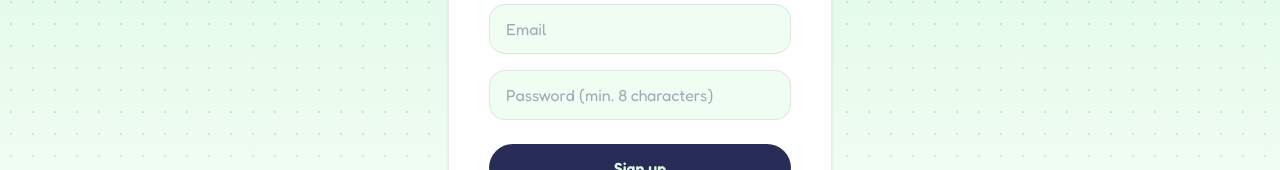
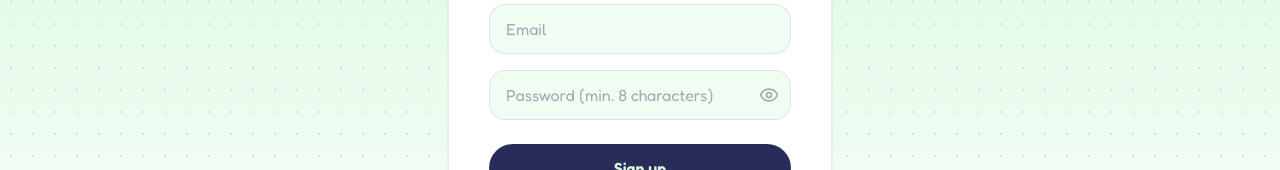
Before and after one commit to vinrsr/shortking, a Next.js app in the folder apps/web/: page /signup in a window 1280 px wide. Shown: the part 405-575 px from the top of the page. Built offline with nearby package versions, Linux system fonts and the light colour scheme.

Commit message:
Add toggle show password

```diff
--- a/apps/web/src/app/(auth)/login/page.tsx
+++ b/apps/web/src/app/(auth)/login/page.tsx
@@ -1,5 +1,6 @@
 "use client";
 
+import { Eye, EyeOff } from "lucide-react";
 import Link from "next/link";
 import { useRouter } from "next/navigation";
 import { useState } from "react";
@@ -10,6 +11,7 @@ export default function LoginPage() {
   const router = useRouter();
   const [error, setError] = useState<string | null>(null);
   const [submitting, setSubmitting] = useState(false);
+  const [showPassword, setShowPassword] = useState(false);
 
   async function handleSubmit(e: React.FormEvent<HTMLFormElement>) {
     e.preventDefault();
@@ -55,13 +57,23 @@ export default function LoginPage() {
             required
             className="rounded-2xl border border-deep/10 bg-bright/40 px-4 py-3 text-deep placeholder:text-deep/40 focus:border-deep/30 focus:outline-none"
           />
-          <input
-            type="password"
-            name="password"
-            placeholder="Password"
-            required
-            className="rounded-2xl border border-deep/10 bg-bright/40 px-4 py-3 text-deep placeholder:text-deep/40 focus:border-deep/30 focus:outline-none"
-          />
+          <div className="relative">
+            <input
+              type={showPassword ? "text" : "password"}
+              name="password"
+              placeholder="Password"
+              required
+              className="w-full rounded-2xl border border-deep/10 bg-bright/40 px-4 py-3 pr-11 text-deep placeholder:text-deep/40 focus:border-deep/30 focus:outline-none"
+            />
+            <button
+              type="button"
+              onClick={() => setShowPassword((v) => !v)}
+              aria-label={showPassword ? "Hide password" : "Show password"}
+              className="absolute inset-y-0 right-0 flex items-center px-3 text-deep/40 hover:text-deep/70"
+            >
+              {showPassword ? <EyeOff className="h-5 w-5" /> : <Eye className="h-5 w-5" />}
+            </button>
+          </div>
           <button
             type="submit"
             disabled={submitting}
--- a/apps/web/src/app/(auth)/signup/page.tsx
+++ b/apps/web/src/app/(auth)/signup/page.tsx
@@ -1,5 +1,6 @@
 "use client";
 
+import { Eye, EyeOff } from "lucide-react";
 import Link from "next/link";
 import { useRouter } from "next/navigation";
 import { useState } from "react";
@@ -10,6 +11,7 @@ export default function SignupPage() {
   const router = useRouter();
   const [error, setError] = useState<string | null>(null);
   const [submitting, setSubmitting] = useState(false);
+  const [showPassword, setShowPassword] = useState(false);
 
   async function handleSubmit(e: React.FormEvent<HTMLFormElement>) {
     e.preventDefault();
@@ -64,14 +66,24 @@ export default function SignupPage() {
             required
             className="rounded-2xl border border-deep/10 bg-bright/40 px-4 py-3 text-deep placeholder:text-deep/40 focus:border-deep/30 focus:outline-none"
           />
+          <div className="relative">
             <input
-            type="password"
+              type={showPassword ? "text" : "password"}
               name="password"
               placeholder="Password (min. 8 characters)"
               required
               minLength={8}
-            className="rounded-2xl border border-deep/10 bg-bright/40 px-4 py-3 text-deep placeholder:text-deep/40 focus:border-deep/30 focus:outline-none"
+              className="w-full rounded-2xl border border-deep/10 bg-bright/40 px-4 py-3 pr-11 text-deep placeholder:text-deep/40 focus:border-deep/30 focus:outline-none"
             />
+            <button
+              type="button"
+              onClick={() => setShowPassword((v) => !v)}
+              aria-label={showPassword ? "Hide password" : "Show password"}
+              className="absolute inset-y-0 right-0 flex items-center px-3 text-deep/40 hover:text-deep/70"
+            >
+              {showPassword ? <EyeOff className="h-5 w-5" /> : <Eye className="h-5 w-5" />}
+            </button>
+          </div>
           <button
             type="submit"
             disabled={submitting}
```
Lines whose indentation alone changed are shown as unchanged.
